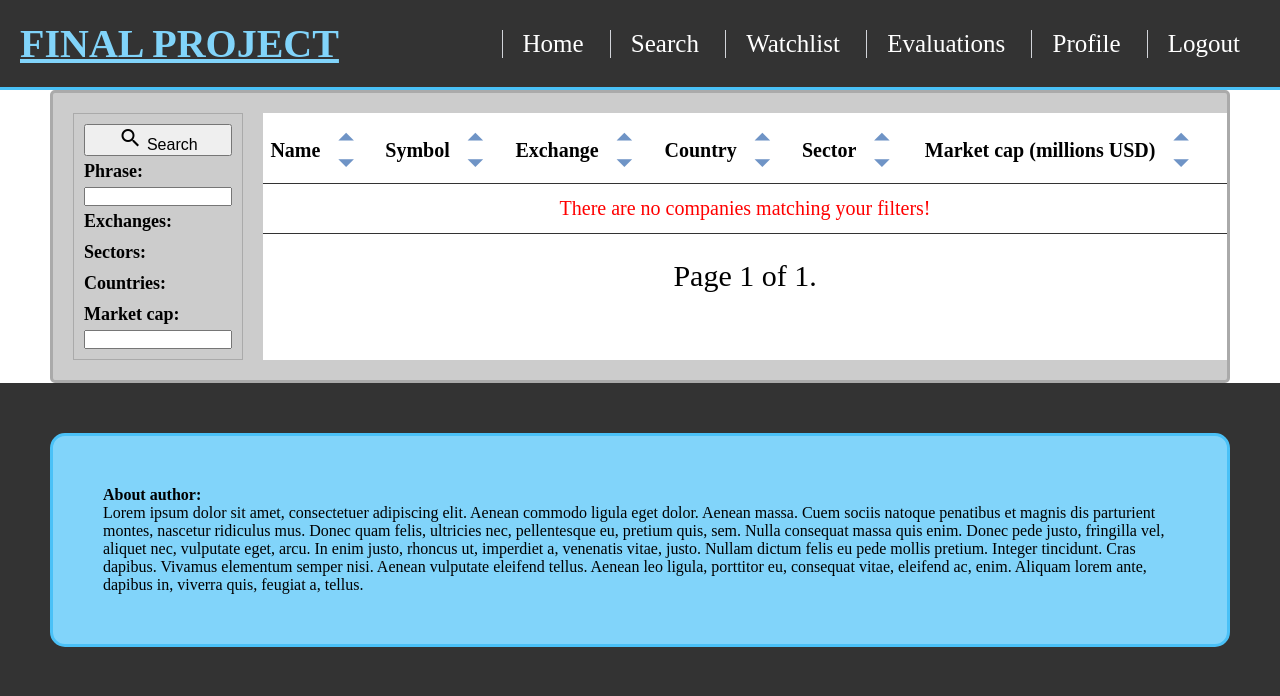
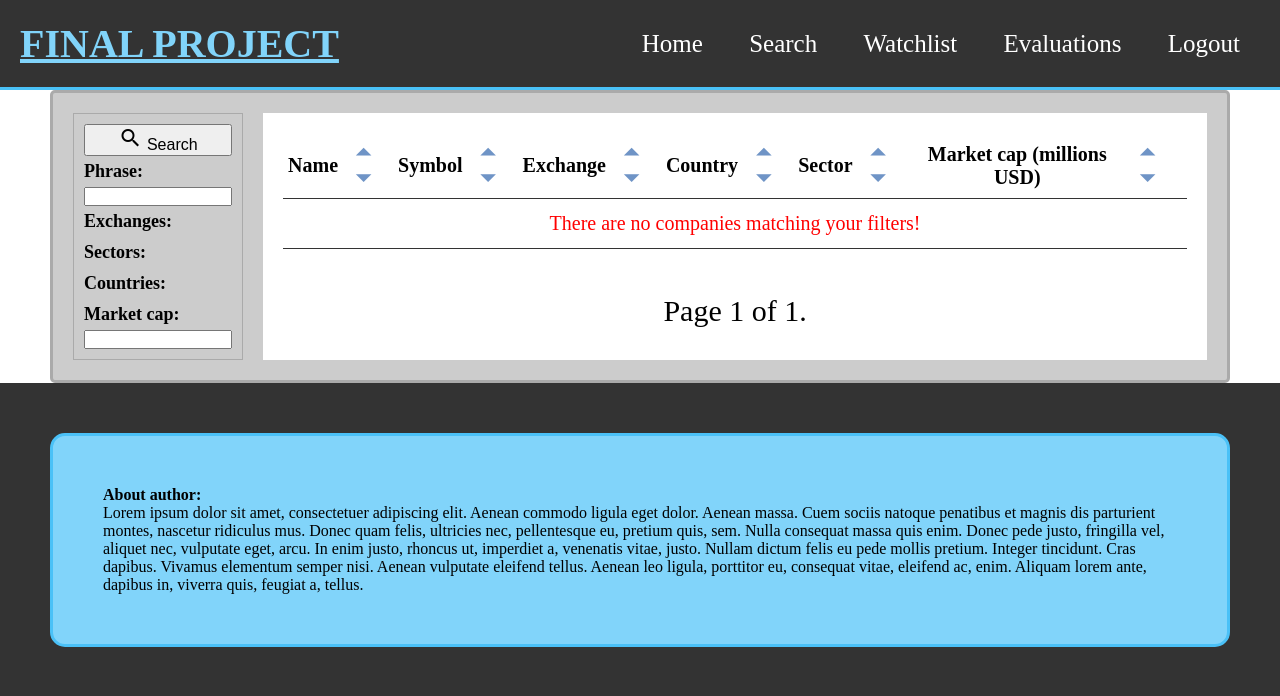
Before and after one commit to MichalDoman/EquityMagnet, a Django app: page /companies/ in a window 1280 px wide. Shown: the top 696 px of the page. Run offline with Django 4.2, Linux system fonts and the light colour scheme; the visitor is signed in with stand-in values (Sample User, id 1); data that the repository does not hold is empty.

Commit message:
minor css changes

```diff
--- a/final_project/main_app/static/base.css
+++ b/final_project/main_app/static/base.css
@@ -43,7 +43,11 @@ input::-webkit-inner-spin-button {
 .nav-links li {
     display: inline-block;
     padding: 0 20px;
-    border-left: 1px solid #D2D4D9;
+}
+
+.nav-links li:hover {
+    transform: scale(1.2);
+    transition: all 0.3s ease 0s;
 }
 
 .nav-links li a {
@@ -148,6 +152,7 @@ footer {
 
 .sort-icon:hover {
     transform: scale(1.5);
+    transition: all 0.2s ease 0s;
 }
 
 .no-search-results-info {
@@ -156,39 +161,39 @@ footer {
 
 .company-list-box {
     background-color: #ffffff;
+    margin-right: 20px;
 }
 
-.main-table {
+.list-table {
     border-collapse: collapse;
-    width: 100%;
-    margin-top: 5px;
+    margin: 20px;
 }
 
-.company-details-link:hover {
-    text-decoration: underline;;
-}
-
-.main-table tr {
+.list-table tr {
     height: 50px;
 }
 
-.main-table tr:hover {
+.list-table tr:hover {
     background: #c4dce8;
 }
 
-.main-table tr th,
-.main-table tr td {
+.list-table tr th,
+.list-table tr td {
     text-decoration: none;
     font-size: 20px;
     padding: 5px;
     text-align: center;
     border-bottom: 1px solid #333333;
-    white-space: nowrap;
+    /*white-space: nowrap;*/
 }
 
-.main-table a {
+.list-table a {
     text-decoration: none;
     color: #333333;
+}
+
+.company-details-link:hover {
+    text-decoration: underline;
 }
 
 .favorite-icon {
@@ -373,6 +378,35 @@ footer {
     text-decoration: underline;
 }
 
+.main-table {
+    border-collapse: collapse;
+    width: 100%;
+    margin-top: 5px;
+}
+
+.main-table tr {
+    height: 50px;
+}
+
+.main-table tr:hover {
+    background: #c4dce8;
+}
+
+.main-table tr th,
+.main-table tr td {
+    text-decoration: none;
+    font-size: 20px;
+    padding: 5px;
+    text-align: center;
+    border-bottom: 1px solid #333333;
+    white-space: nowrap;
+}
+
+.main-table a {
+    text-decoration: none;
+    color: #333333;
+}
+
 .content .main-table tr td,
 .content .main-table tr th {
     font-size: 16px;
--- a/final_project/main_app/templates/base.html
+++ b/final_project/main_app/templates/base.html
@@ -19,7 +19,7 @@
             <li><a href="{% url "watchlist" %}">watchlist</a></li>
             <li><a href="{% url "evaluation_list" %}">evaluations</a></li>
             {% if user.is_authenticated %}
-                <li><a href="">profile</a></li>
+{#                <li><a href="">profile</a></li>#}
                 <li><a href="{% url "logout" %}?next={{ request.path }}">logout</a></li>
             {% else %}
                 <li><a href="{% url "login" %}?next={{ request.path }}">login</a></li>
--- a/final_project/main_app/templates/main_app/company_list.html
+++ b/final_project/main_app/templates/main_app/company_list.html
@@ -29,7 +29,7 @@
         </div>
 
         <div class="company-list-box">
-            <table class="main-table">
+            <table class="list-table">
                 <tr>
                     <th>
                         <div class="table-head-box">
```
